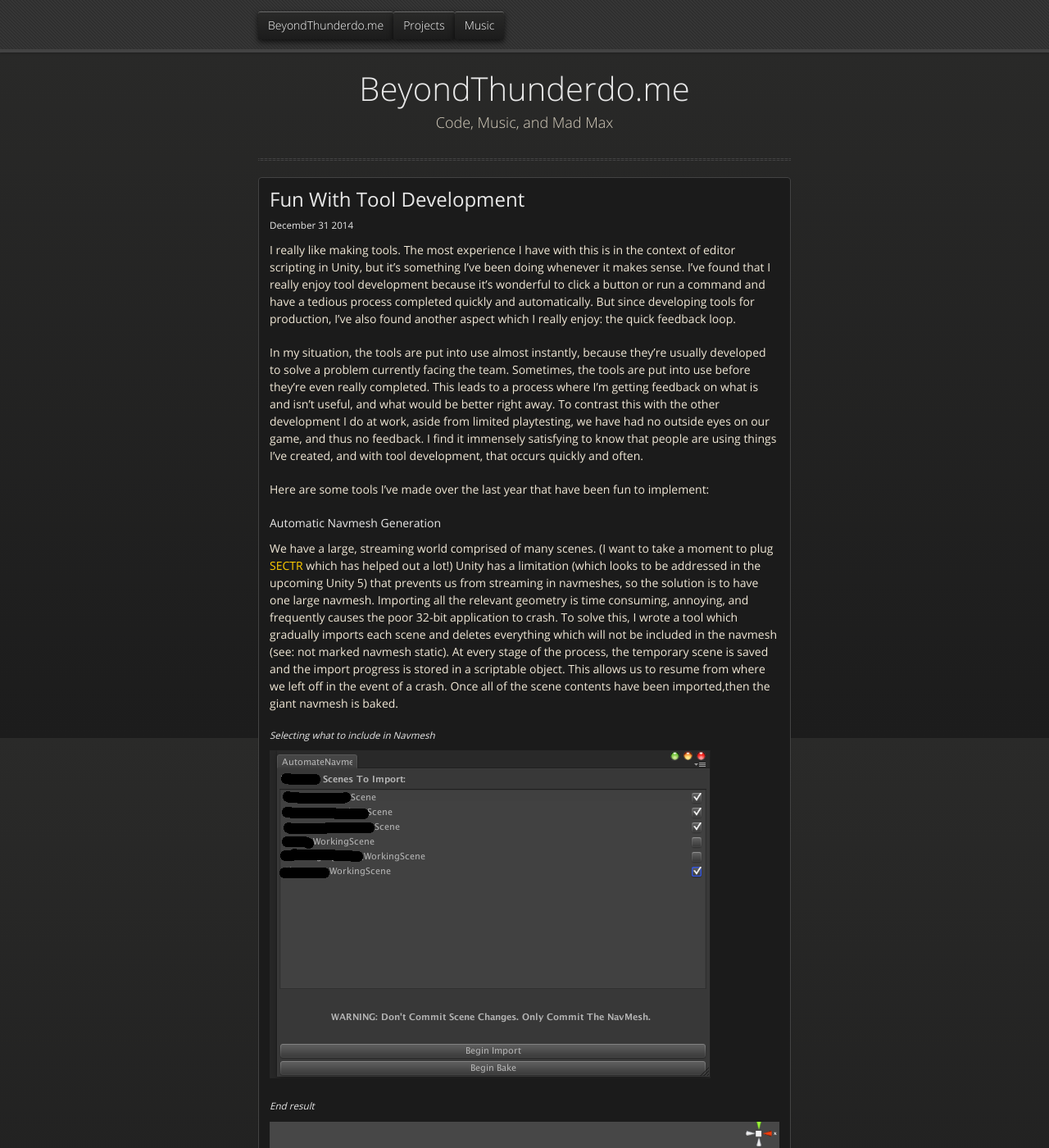
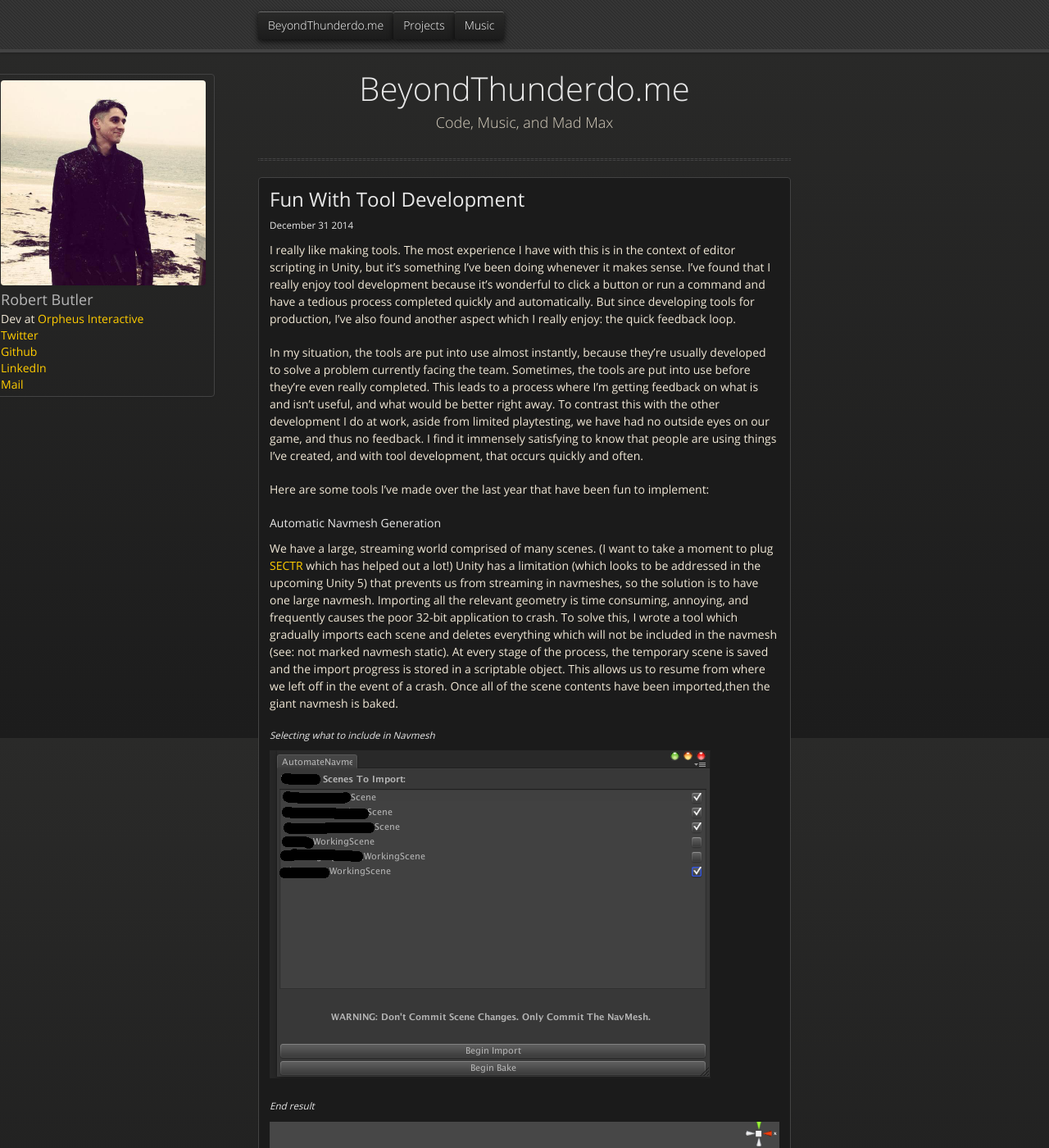
Before and after one commit to rbrt/rbrt.github.io, a Jekyll site: the page built from index.html, in a window 1280 px wide and 1400 px high. Shown: the whole window at 82% size. Built offline with Jekyll 4.4.1, drawn with Linux system fonts in a browser that asks for light colours; nearby versions of some CDN libraries.

Commit message:
Added side panel info dealie

```diff
--- a/_layouts/base.html
+++ b/_layouts/base.html
@@ -27,7 +27,19 @@
         </nav>
     </div><!-- end header -->
 
+
+
     <div class="wrapper">
+
+        <div class="personalDescription">
+            <img src="/images/RobertOnBeach.png">
+            <h3>Robert Butler</h3>
+            Dev at <a href="http://www.orpheusinteractive.com">Orpheus Interactive</a><br>
+            <a href="https://twitter.com/BoTreats">Twitter</a><br>
+            <a href="https://github.com/rbrt">Github</a><br>
+            <a href="ca.linkedin.com/pub/robert-butler/ab/ab9/753">LinkedIn</a><br>
+            <a href="mailto:robbutler902@gmail.com">Mail</a><br>
+        </div>
 
     {{ content }}
 
@@ -39,7 +51,6 @@
 
         ga('create', 'UA-53820142-1', 'auto');
         ga('send', 'pageview');
-
     </script>
   </body>
 </html>
--- a/stylesheets/styles.css
+++ b/stylesheets/styles.css
@@ -923,6 +923,47 @@ section #title .credits.right {
     margin-bottom: 2%;
 }
 
-.UnityPlayerControlsTable{
+.personalDescription{
+    margin-left: -50%;
+    display: block;
+    float: left;
+    padding-left: 10px;
+    padding-right: 10px;
+    padding-top: 4px;
+    padding-bottom: 4px;
+    line-height: 20px;
+    border: 1px solid #434343;
+    -webkit-border-radius: 4px;
+    -moz-border-radius: 4px;
+    border-radius: 4px;
+    -webkit-box-shadow: 0 1px 3px rgba(0,0,0,0.055);
+    -moz-box-shadow: 0 1px 3px rgba(0,0,0,0.055);
+    box-shadow: 0 1px 3px rgba(0,0,0,0.055);
+    -webkit-transition: all .2s ease-in-out;
+    -moz-transition: all .2s ease-in-out;
+    -o-transition: all .2s ease-in-out;
+    transition: all .2s ease-in-out;
+}
 
+.personalDescription>img{
+    display: block;
+    max-width: 100%;
+    margin-right: auto;
+    margin-left: auto;
+    margin-top: 1%;
+    margin-bottom: 2%;
+    -webkit-border-radius: 4px;
+    -moz-border-radius: 4px;
+    border-radius: 4px;
+    -webkit-box-shadow: 0 1px 3px rgba(0,0,0,0.055);
+    -moz-box-shadow: 0 1px 3px rgba(0,0,0,0.055);
+    box-shadow: 0 1px 3px rgba(0,0,0,0.055);
+    -webkit-transition: all .2s ease-in-out;
+    -moz-transition: all .2s ease-in-out;
+    -o-transition: all .2s ease-in-out;
+    transition: all .2s ease-in-out;
 }
+
+.personalDescription>h3{
+    margin-bottom: 1%;
+}
```
Also changed, not shown: images/RobertOnBeach.png (added), 8 other files. Lines whose indentation alone changed are shown as unchanged.
